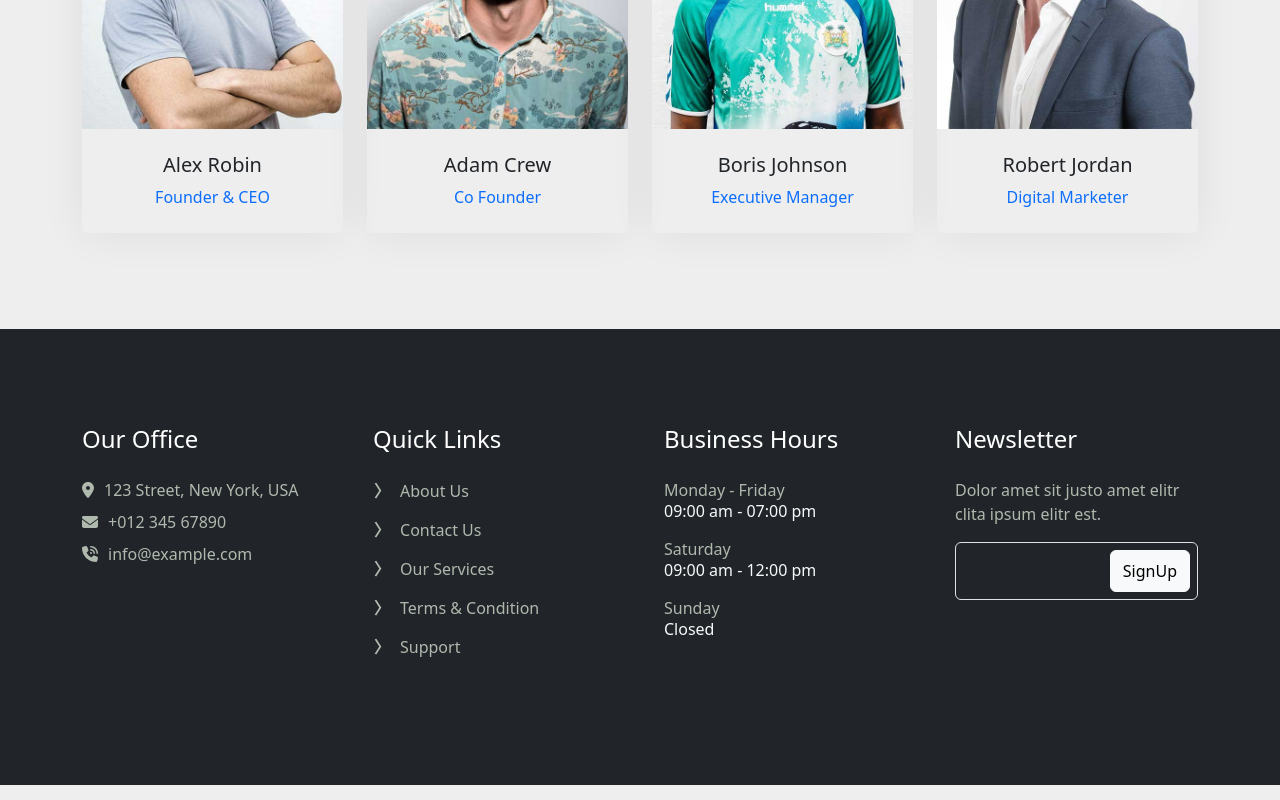
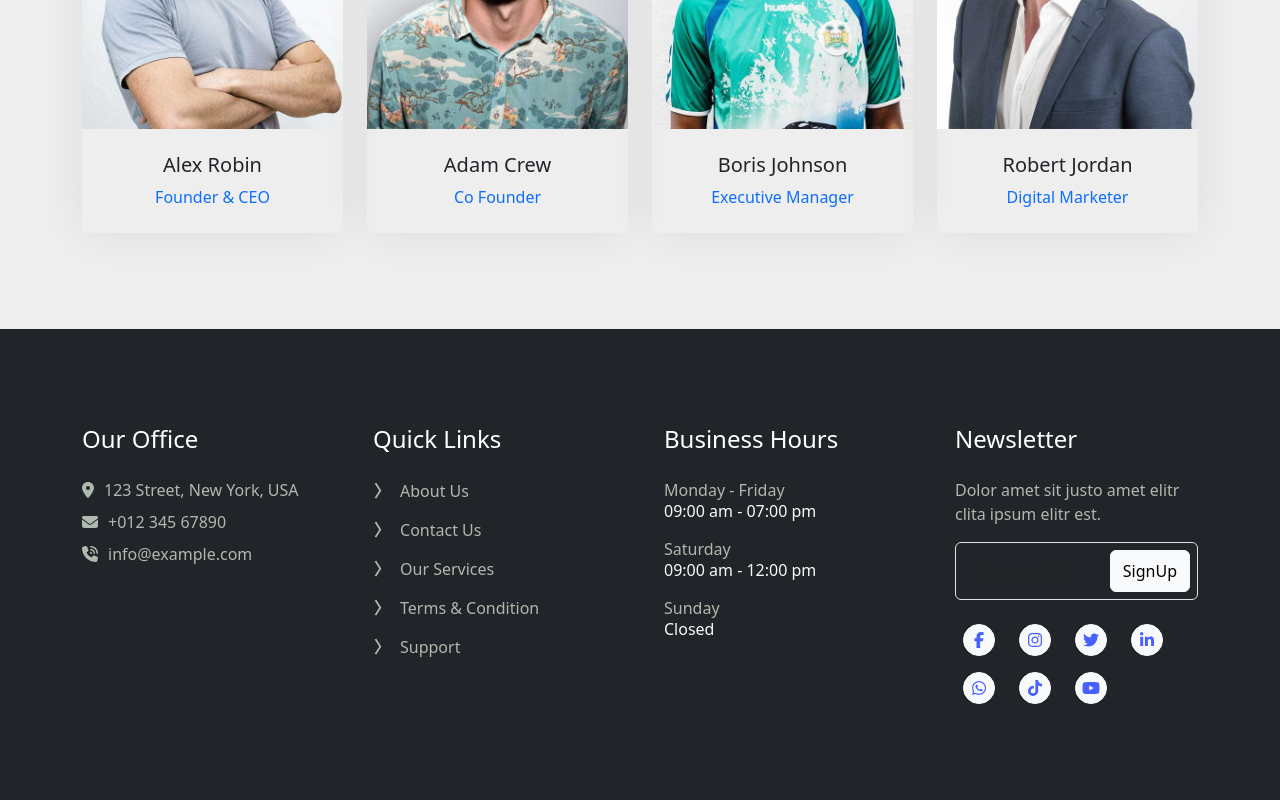
Before and after one commit to MohamedSaid7102/GarageKSP, a React (Vite) app: page /about in a window 1280 px wide. Shown: the part 1472-2272 px from the top of the page. Built offline with nearby package versions, Linux system fonts and the light colour scheme.

Commit message:
Added social media links to Topbar & Footer

```diff
--- a/src/component/Footer.jsx
+++ b/src/component/Footer.jsx
@@ -1,5 +1,6 @@
 import { FontAwesomeIcon } from '@fortawesome/react-fontawesome'
 import { faLocationDot, faPhoneVolume, faEnvelope } from '@fortawesome/free-solid-svg-icons'
+import { faFacebookF, faInstagram, faLinkedinIn, faTiktok, faTwitter, faWhatsapp, faYoutube } from '@fortawesome/free-brands-svg-icons';
 
 // Footer component
 export const Footer = () => {
@@ -74,6 +75,30 @@ const FooterNewsletter = () => {
         <input className="form-control bg-transparent w-100 py-3 ps-4 pe-5" type="text" placeholder="Your email" />
         <button type="button" className="btn btn-light py-2 position-absolute top-0 end-0 mt-2 me-2">SignUp</button>
       </div>
+      <div className="mt-4 d-flex flex-wrap gap-3">
+        <a className="btn btn-sm-square btn-light text-primary rounded-circle ms-2 d-flex align-items-center justify-content-center" href="#!" aria-label="Facebook">
+          <FontAwesomeIcon icon={faFacebookF} style={{ color: "#4761ff", }} aria-hidden="true" />
+        </a>
+        <a className="btn btn-sm-square btn-light text-primary rounded-circle ms-2 d-flex align-items-center justify-content-center" href="#!" aria-label="Twitter">
+          <FontAwesomeIcon icon={faInstagram} style={{ color: "#4761ff", }} aria-hidden="true" />
+        </a>
+        <a className="btn btn-sm-square btn-light text-primary rounded-circle ms-2 d-flex align-items-center justify-content-center" href="#!" aria-label="Twitter">
+          <FontAwesomeIcon icon={faTwitter} style={{ color: "#4761ff", }} aria-hidden="true" />
+        </a>
+        <a className="btn btn-sm-square btn-light text-primary rounded-circle ms-2 d-flex align-items-center justify-content-center" href="#!" aria-label="Twitter">
+          <FontAwesomeIcon icon={faLinkedinIn} style={{ color: "#4761ff", }} aria-hidden="true" />
+        </a>
+        <a className="btn btn-sm-square btn-light text-primary rounded-circle ms-2 d-flex align-items-center justify-content-center" href="#!" aria-label="Twitter">
+          <FontAwesomeIcon icon={faWhatsapp} style={{ color: "#4761ff", }} aria-hidden="true" />
+        </a>
+        <a className="btn btn-sm-square btn-light text-primary rounded-circle ms-2 d-flex align-items-center justify-content-center" href="#!" aria-label="Twitter">
+          <FontAwesomeIcon icon={faTiktok} style={{ color: "#4761ff", }} aria-hidden="true" />
+        </a>
+        <a className="btn btn-sm-square btn-light text-primary rounded-circle ms-2 d-flex align-items-center justify-content-center" href="#!" aria-label="Twitter">
+          <FontAwesomeIcon icon={faYoutube} style={{ color: "#4761ff", }} aria-hidden="true" />
+        </a>
+
+      </div>
     </div>
   );
 };
--- a/src/component/TopBar.jsx
+++ b/src/component/TopBar.jsx
@@ -1,7 +1,7 @@
 
 import { FontAwesomeIcon } from '@fortawesome/react-fontawesome'
 import { faLocationDot, faPhoneVolume, faEnvelope } from '@fortawesome/free-solid-svg-icons'
-import { faFacebookF, faTwitter, faLinkedinIn } from '@fortawesome/free-brands-svg-icons';
+import { faFacebookF, faTwitter, faLinkedinIn, faInstagram } from '@fortawesome/free-brands-svg-icons';
 import { Link } from 'react-router-dom';
 import { useContext, useEffect, useState } from 'react';
 import { ThemeContext } from '../ThemeContext';
@@ -43,12 +43,14 @@ export const TopBar = () => {
                 <FontAwesomeIcon icon={faFacebookF} style={{ color: "#4761ff", }} aria-hidden="true" />
               </a>
               <a className="btn btn-sm-square btn-light text-primary rounded-circle ms-2 d-flex align-items-center justify-content-center" href="#!" aria-label="Twitter">
+                <FontAwesomeIcon icon={faInstagram} style={{ color: "#4761ff", }} aria-hidden="true" />
+              </a>
+              <a className="btn btn-sm-square btn-light text-primary rounded-circle ms-2 d-flex align-items-center justify-content-center" href="#!" aria-label="Twitter">
                 <FontAwesomeIcon icon={faTwitter} style={{ color: "#4761ff", }} aria-hidden="true" />
               </a>
               <a className="btn btn-sm-square btn-light text-primary rounded-circle ms-2 d-flex align-items-center justify-content-center" href="#!" aria-label="Twitter">
                 <FontAwesomeIcon icon={faLinkedinIn} style={{ color: "#4761ff", }} aria-hidden="true" />
               </a>
-
             </div>
           </div>
         </div>
```
